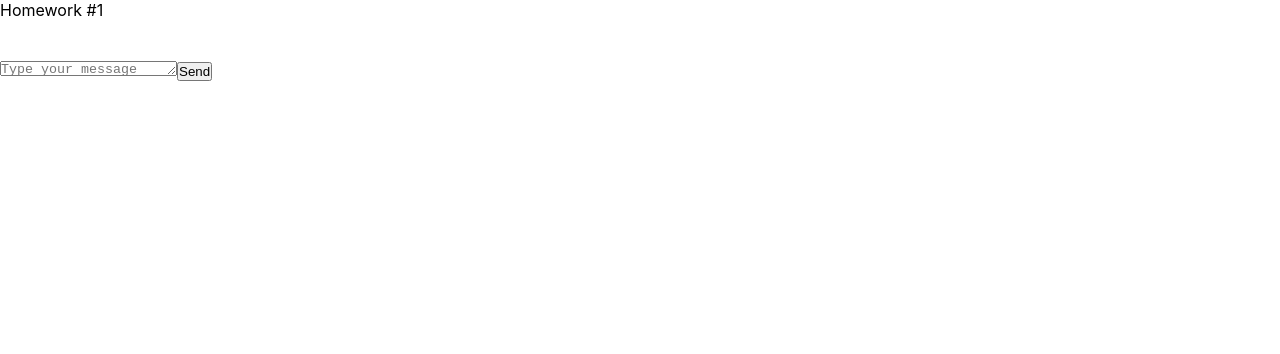
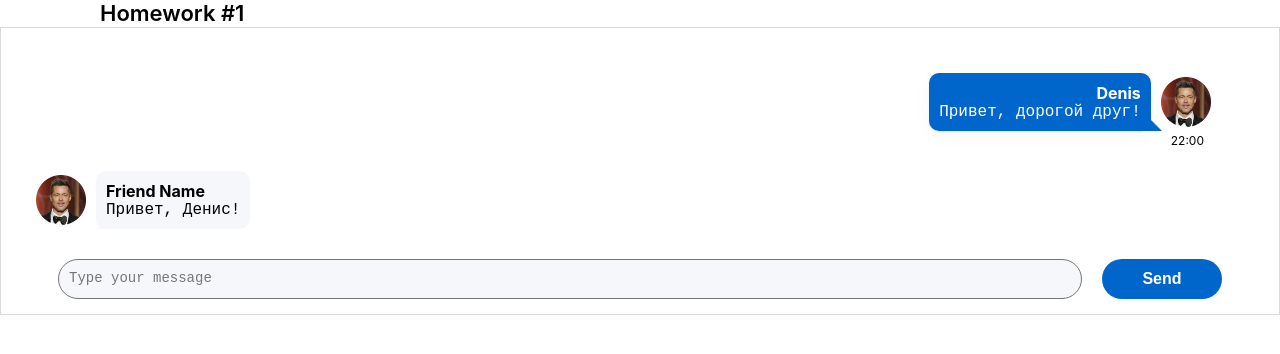
Before and after one commit to IgnatZakalinsky/hws2, a React (Create React App) app: page / in a window 1280 px wide. Shown: the top 354 px of the page. Built offline with nearby package versions, Linux system fonts and the light colour scheme.

Commit message:
added types and markup

```diff
--- a/package.json
+++ b/package.json
@@ -1,6 +1,6 @@
 {
   "name": "hws2",
-  "homepage": "http://IgnatZakalinsky.github.io/hws2",
+  "homepage": "https://github.com/yasnoprosto/hws2",
   "version": "0.1.0",
   "private": true,
   "dependencies": {
--- a/src/s1-main/App.module.css
+++ b/src/s1-main/App.module.css
@@ -3,9 +3,15 @@
 }
 
 .hw {
-
+    padding: 15px;
+    border: 1px solid #D9D9D9;
 }
 
 .hwTitle {
-
+    font-family: monospace sans-serif;
+    font-style: normal;
+    font-weight: 600;
+    font-size: 22px;
+    line-height: 27px;
+    padding-left: 100px;
 }
--- a/src/s2-homeworks/hw01/HW1.tsx
+++ b/src/s2-homeworks/hw01/HW1.tsx
@@ -6,25 +6,34 @@ import FriendMessage from './friend-message/FriendMessage'
 import avatar from './avatar.png'
 
 /*
-* 1 - описать тип MessageType
-* 2 - описать тип MessagePropsType в файле Message.tsx
-* 3 - в файле Message.tsx отобразить приходящие данные
-* 4 - выполнить пункты 2, 3 в файле FriendMessage.tsx
 * 5 - сделать стили в соответствии с дизайном
 * */
 
-// нужно создать правильный тип вместо any
-export type MessageType = any
+export type MessageType = {
+    id: number,
+    user: MessageUserType,
+    message: MessageContentType,
+}
+
+type MessageUserType = {
+    avatar: any,
+    name: string,
+}
+
+type MessageContentType = {
+    text: string,
+    time: string,
+}
 
 // структуру объекта не менять
 export const message0: MessageType = {
     id: 0,
     user: {
         avatar: avatar, // можно менять
-        name: 'Some Name',  // можно менять
+        name: 'Denis',  // можно менять
     },
     message: {
-        text: 'some textsome textsome textsome textsome textsome textsome text', // можно менять
+        text: 'Привет, дорогой друг!', // можно менять
         time: '22:00', // можно менять
     },
 }
@@ -35,7 +44,7 @@ export const friendMessage0: MessageType = {
         name: 'Friend Name', // можно менять
     },
     message: {
-        text: 'зеркальное сообщение для тренировки css', // можно менять
+        text: 'Привет, Денис!', // можно менять
         time: '22:00', // можно менять
     },
 }
@@ -47,12 +56,12 @@ const HW1 = () => {
             <div className={s2.hw}>
                 {/*проверка отображения (не менять)*/}
                 <div>
-                    <Message message={message0} />
-                    <FriendMessage message={friendMessage0} />
+                    <Message message={message0}/>
+                    <FriendMessage message={friendMessage0}/>
                 </div>
 
                 {/*для автоматической проверки дз (не менять)*/}
-                <MessageSender M={Message} />
+                <MessageSender M={Message}/>
             </div>
         </div>
     )
--- a/src/s2-homeworks/hw01/friend-message/FriendMessage.module.css
+++ b/src/s2-homeworks/hw01/friend-message/FriendMessage.module.css
@@ -1,31 +1,61 @@
 .friendMessage {
-
+    display: flex;
+    align-items: center;
+    margin: 20px;
+    justify-content: flex-start;
 }
 
 .friendImageAndText {
-
+    display: flex;
+    align-items: center;
+    justify-content: flex-start;
+    flex-direction: row;
 }
 
 .friendImageAndText img {
-
+    width: 50px;
 }
 
 .friendText {
-
+    padding: 10px;
+    margin: 10px;
+    display: flex;
+    position: relative;
+    align-items: flex-start;
+    flex-direction: column;
+    justify-content: flex-end;
+    background: #F5F7FB;
+    color: #000000;
+    border-radius: 10px;
 }
 
-.friendText:after {
-
+.friendText:after{
+    content: "";
+    position: absolute;
+    margin-top: -6px;
+    margin-left: -5px;
+    border-left: 12px solid transparent;
+    border-right: 12px solid transparent;
+    border-bottom: 12px solid #F5F7FB;
+    transform: rotate(0deg);
+    right: 128px;
+    bottom: 0;
 }
 
 .friendName {
-
+    font-weight: bold;
 }
 
 .friendMessageText {
-
+    white-space: pre-wrap;
+    word-break: break-word;
+    font-size: 16px;
 }
 
 .friendTime {
-
+    position: relative;
+    color: #000000;
+    font-size: 12px;
+    left: -340px;
+    top: 35px;
 }
--- a/src/s2-homeworks/hw01/friend-message/FriendMessage.tsx
+++ b/src/s2-homeworks/hw01/friend-message/FriendMessage.tsx
@@ -1,8 +1,11 @@
 import React from 'react'
 import s from './FriendMessage.module.css'
+import {MessageType} from "../HW1";
 
-// создать тип вместо any и отобразить приходящие данные
-const FriendMessage = (props: any) => {
+type FriendsPropsType = {
+    message: MessageType,
+}
+const FriendMessage = (props: FriendsPropsType) => {
     return (
         <div
             id={'hw1-friend-message-' + props.message.id}
@@ -12,7 +15,7 @@ const FriendMessage = (props: any) => {
                 <img
                     id={'hw1-friend-avatar-' + props.message.id}
                     // создаёт студент
-
+                    src={props.message.user.avatar}
                     //
                 />
                 <div className={s.friendText}>
@@ -21,7 +24,7 @@ const FriendMessage = (props: any) => {
                         className={s.friendName}
                     >
                         {/*создаёт студент*/}
-
+                        {props.message.user.name}
                         {/**/}
                     </div>
                     <pre
@@ -29,7 +32,7 @@ const FriendMessage = (props: any) => {
                         className={s.friendMessageText}
                     >
                         {/*создаёт студент*/}
-
+                        {props.message.message.text}
                         {/**/}
                     </pre>
                 </div>
@@ -39,7 +42,7 @@ const FriendMessage = (props: any) => {
                 className={s.friendTime}
             >
                 {/*создаёт студент*/}
-
+                {props.message.message.time}
                 {/**/}
             </div>
         </div>
--- a/src/s2-homeworks/hw01/message-sender/MessageSender.module.css
+++ b/src/s2-homeworks/hw01/message-sender/MessageSender.module.css
@@ -1,18 +1,45 @@
 .sendForm {
-
+    display: flex;
+    align-items: center;
+    justify-content: center;
 }
 
 .textarea {
-
+    margin: 0 10px;
+    padding: 10px;
+    width: 80vw;
+    height: 40px !important;
+    background: transparent;
+    resize: none;
+    overflow: auto;
+    border-radius: 25px;
+    background: #F5F7FB;
+    font-family: monospace sans-serif;
+    font-style: normal;
+    font-weight: 400;
+    font-size: 14px;
+    line-height: 17px;
 }
 
 .button {
-
+    margin: 0 10px;
+    width: 120px;
+    height: 40px;
+    background: #0066CC;
+    border-radius: 20px;
+    border: none;
+    color: #fff;
+    font-family: monospace sans-serif;
+    font-style: normal;
+    font-weight: 600;
+    font-size: 16px;
+    line-height: 20px;
 }
 
 .button:hover {
 
 }
+
 .button:active {
 
 }
--- a/src/s2-homeworks/hw01/message-sender/MessageSender.tsx
+++ b/src/s2-homeworks/hw01/message-sender/MessageSender.tsx
@@ -54,7 +54,6 @@ const MessageSender = (props: any) => {
                     title={'Shift+Enter for send'}
                     placeholder={'Type your message'}
                     value={text}
-
                     onChange={onChange}
                     onKeyDown={onKeyDown}
                 />
--- a/src/s2-homeworks/hw01/message/Message.module.css
+++ b/src/s2-homeworks/hw01/message/Message.module.css
@@ -1,31 +1,63 @@
 .message {
-
+    display: flex;
+    align-items: center;
+    justify-content: flex-end;
+    margin: 20px;
 }
 
 .imageAndText {
-
+    display: flex;
+    align-items: center;
+    justify-content: center;
+    flex-direction: row-reverse;
 }
 
 .imageAndText img {
-
+    width: 50px;
 }
 
 .text {
-
+    padding: 10px;
+    margin: 10px;
+    position: relative;
+    display: flex;
+    align-items: flex-end;
+    flex-direction: column;
+    justify-content: flex-end;
+    background: #0066CC;
+    color: #ffffff;
+    border-radius: 10px;
+    box-shadow: 0 5px 20px rgba(29, 33, 38, 0.03), 0 1px 2px rgba(29, 33, 38, 0.1);
+    font-size: 16px;
 }
 
 .text:after {
-
+    content: "";
+    position: absolute;
+    margin-top: -6px;
+    margin-left: -5px;
+    border-left: 12px solid transparent;
+    border-right: 12px solid transparent;
+    border-bottom: 12px solid #0066CC;
+    transform: rotate(0deg);
+    right: -11px;
+    bottom: 0;
 }
 
 .name {
-
+    font-weight: bold;
 }
 
 .messageText {
+    white-space: pre-wrap;
+    word-break: break-word;
 
 }
 
 .time {
-
+    color: #000000;
+    font-size: 12px;
+    position: relative;
+    top: 38px;
+    right: 40px;
 }
--- a/src/s2-homeworks/hw01/message/Message.tsx
+++ b/src/s2-homeworks/hw01/message/Message.tsx
@@ -1,36 +1,40 @@
 import React from 'react'
 import s from './Message.module.css'
+import {MessageType} from "../HW1";
 
 // нужно создать правильный тип вместо any
-export type MessagePropsType = any
+type MessagePropsType = {
+    message:MessageType
+};
 
 // нужно отобразить приходящие данные
 const Message = (props: MessagePropsType) => {
+    debugger
     return (
         <div id={'hw1-message-' + props.message.id} className={s.message}>
             <div className={s.imageAndText}>
                 <img
                     id={'hw1-avatar-' + props.message.id}
                     // создаёт студент
-
+                    src={props.message.user.avatar}
                     //
                 />
                 <div className={s.text}>
                     <div id={'hw1-name-' + props.message.id} className={s.name}>
                         {/*создаёт студент*/}
-
+                        {props.message.user.name}
                         {/**/}
                     </div>
                     <pre id={'hw1-text-' + props.message.id} className={s.messageText}>
                         {/*создаёт студент*/}
-
+                        {props.message.message.text}
                         {/**/}
                     </pre>
                 </div>
             </div>
             <div id={'hw1-time-' + props.message.id} className={s.time}>
                 {/*создаёт студент*/}
-
+                {props.message.message.time}
                 {/**/}
             </div>
         </div>
```
